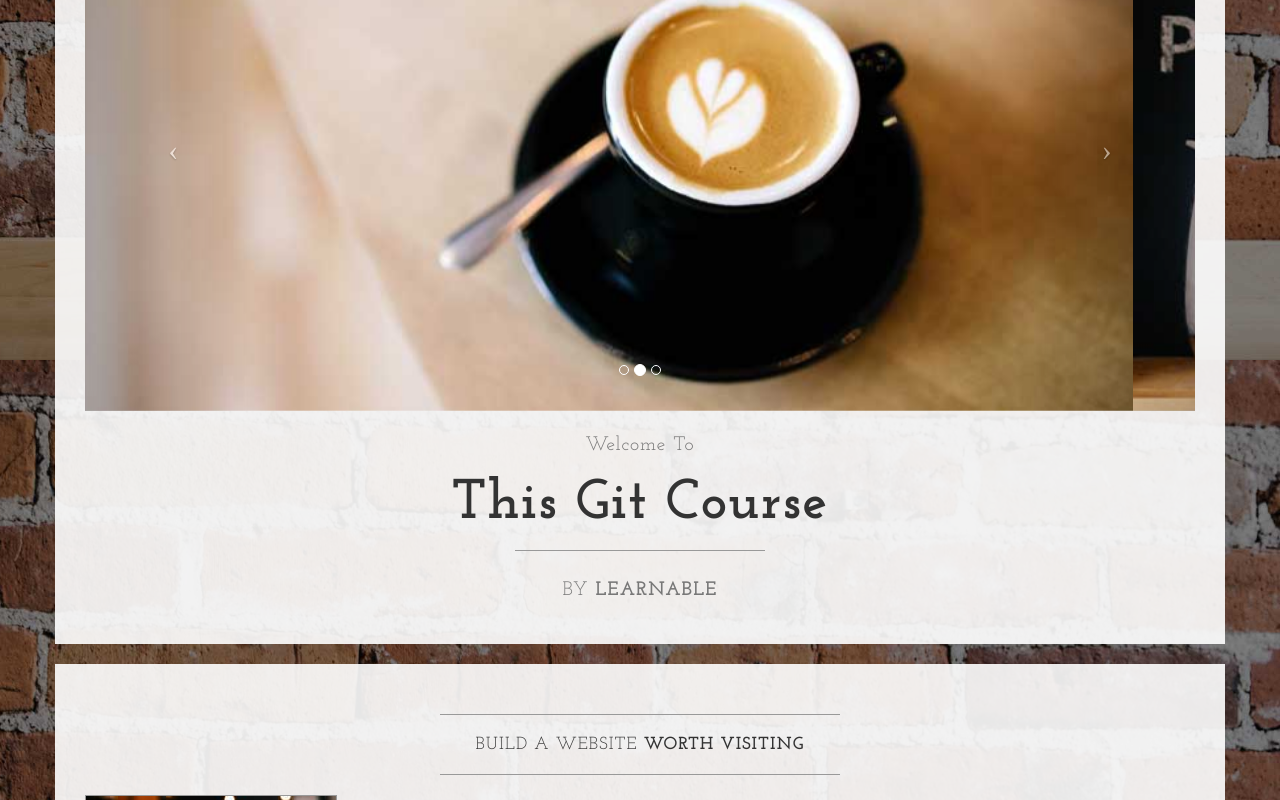
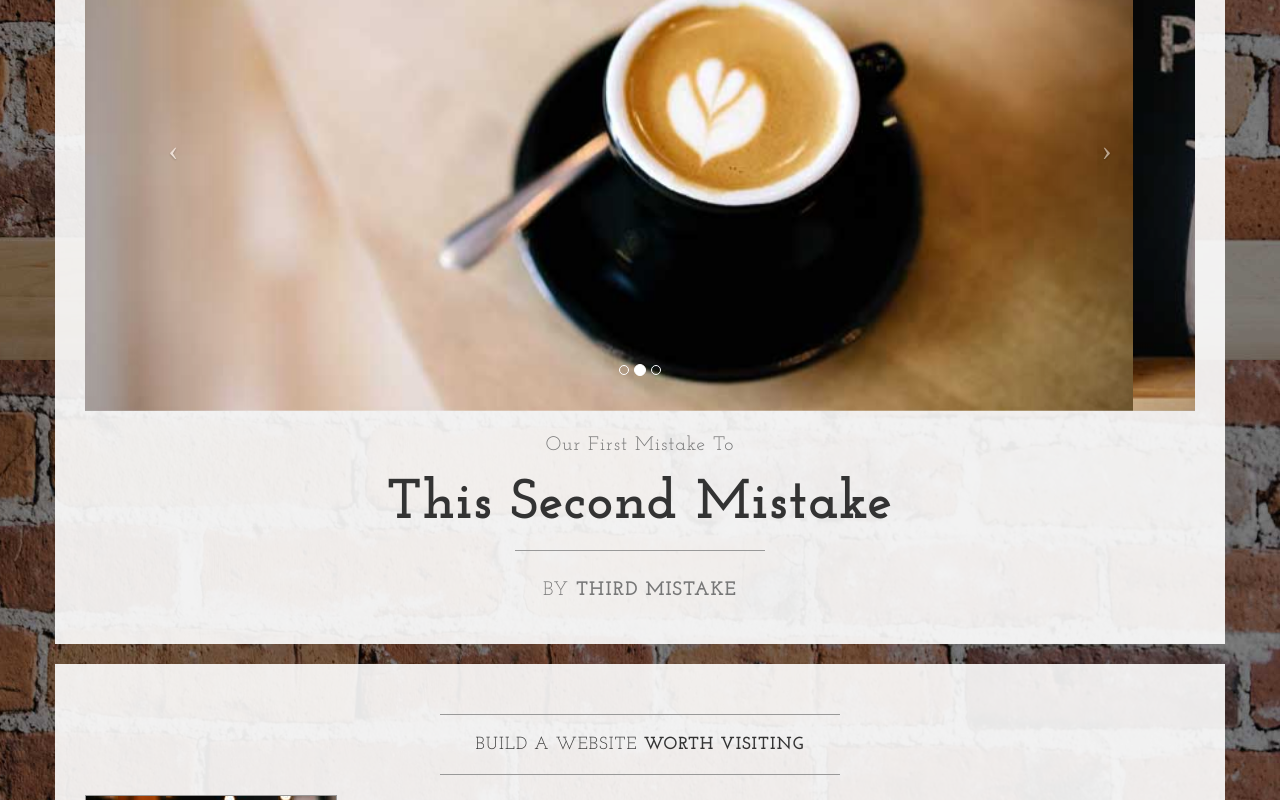
Before and after one commit to dabulseco/learn, a plain HTML site: page index.html in a window 1280 px wide. Shown: the part 440-1240 px from the top of the page. Drawn offline with nearby package versions, Linux system fonts and the light colour scheme.

Commit message:
this is the third error

```diff
--- a/index.html
+++ b/index.html
@@ -106,13 +106,13 @@
                         </a>
                     </div>
                     <h2 class="brand-before">
-                        <small>Welcome to</small>
+                        <small>Our first mistake to</small>
                     </h2>
-                    <h1 class="brand-name">This Git Course</h1>
+                    <h1 class="brand-name">This Second Mistake</h1>
                     <hr class="tagline-divider">
                     <h2>
                         <small>By
-                            <strong>Learnable</strong>
+                            <strong>Third mistake</strong>
                         </small>
                     </h2>
                 </div>
```
